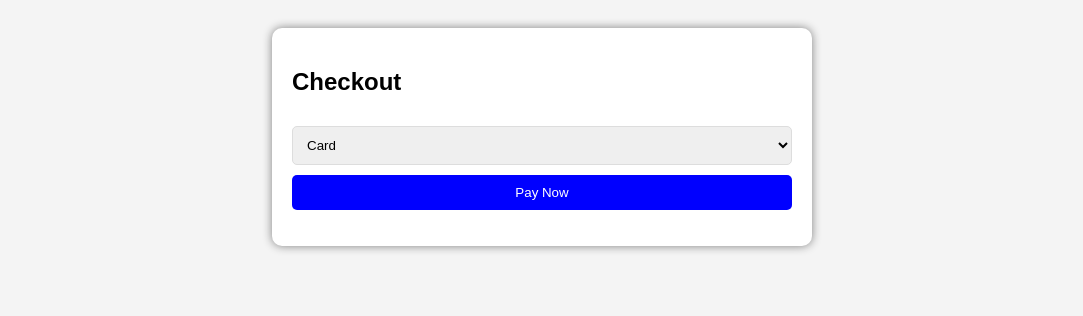
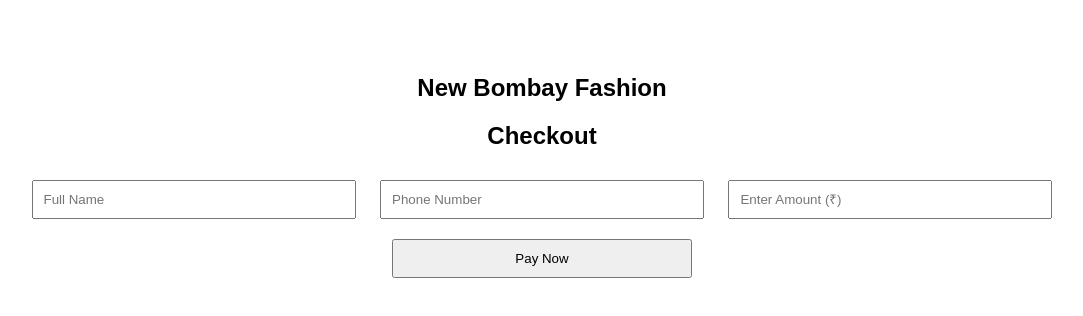
Before and after one commit to BhavyaRajpal/checkout, a plain HTML site: page index.html in a window 1280 px wide. Shown: the whole page, without its empty margins (98-1181 px from the left). Drawn offline with Linux system fonts and the light colour scheme.

Commit message:
index.html

```diff
--- a/index.html
+++ b/index.html
@@ -3,70 +3,79 @@
 <head>
     <meta charset="UTF-8">
     <meta name="viewport" content="width=device-width, initial-scale=1.0">
-    <title>Checkout</title>
+    <title>New Bombay Fashion - Payment</title>
     <script src="https://checkout.razorpay.com/v1/checkout.js"></script>
     <style>
-        body { font-family: Arial, sans-serif; background-color: #f4f4f4; padding: 20px; }
-        .container { max-width: 500px; margin: auto; background: white; padding: 20px; border-radius: 10px; box-shadow: 0px 0px 10px gray; }
-        input, select, button { width: 100%; padding: 10px; margin-top: 10px; border-radius: 5px; border: 1px solid #ddd; }
-        button { background: blue; color: white; border: none; cursor: pointer; }
-        button:disabled { background: gray; cursor: not-allowed; }
-        .hidden { display: none; }
-        .error { color: red; margin-top: 10px; }
-        .success { color: green; margin-top: 10px; }
+        body { font-family: Arial, sans-serif; text-align: center; padding: 50px; }
+        h1 { font-size: 24px; }
+        input, button { padding: 10px; margin: 10px; width: 80%; max-width: 300px; }
     </style>
 </head>
 <body>
 
-<div class="container">
+    <h1>New Bombay Fashion</h1>
     <h2>Checkout</h2>
-    <select id="paymentMethod" name="paymentMethod" onchange="togglePaymentFields()">
-        <option value="card">Card</option>
-        <option value="upi">UPI</option>
-        <option value="cod">Cash on Delivery</option>
-    </select>
 
-    <input type="text" id="upiId" name="upiId" placeholder="Enter UPI ID" class="hidden">
-
-    <button id="payNow" onclick="startPayment()">Pay Now</button>
-    <p id="orderMessage" class="success"></p>
-    <p id="errorMessage" class="error"></p>
-</div>
+    <input type="text" id="name" placeholder="Full Name">
+    <input type="tel" id="phone" placeholder="Phone Number">
+    <input type="text" id="amount" placeholder="Enter Amount (₹)">
+    <button id="pay-btn">Pay Now</button>
 
     <script>
-    function togglePaymentFields() {
-        let paymentMethod = document.getElementById("paymentMethod").value;
-        let upiField = document.getElementById("upiId");
-        upiField.style.display = (paymentMethod === "upi") ? "block" : "none";
+        document.getElementById("pay-btn").addEventListener("click", async function() {
+            const name = document.getElementById("name").value;
+            const phone = document.getElementById("phone").value;
+            const amount = parseFloat(document.getElementById("amount").value) * 100;
+
+            if (!name || !phone || isNaN(amount) || amount <= 0) {
+                alert("Please fill all fields correctly!");
+                return;
             }
 
-    function startPayment() {
-        let amount = 999 * 100;  // Amount in paisa
-        fetch("http://127.0.0.1:5000/create-order", {
+            const response = await fetch("/create-order", {
                 method: "POST",
                 headers: { "Content-Type": "application/json" },
                 body: JSON.stringify({ amount: amount })
+            });
+
+            const data = await response.json();
+            if (data.order_id) {
+                const options = {
+                    key: data.razorpay_key,
+                    amount: data.amount,
+                    currency: data.currency,
+                    name: "New Bombay Fashion",
+                    description: "Payment for order",
+                    order_id: data.order_id,
+                    handler: async function (response) {
+                        const verifyRes = await fetch("/verify-payment", {
+                            method: "POST",
+                            headers: { "Content-Type": "application/json" },
+                            body: JSON.stringify({
+                                order_id: data.order_id,
+                                payment_id: response.razorpay_payment_id,
+                                signature: response.razorpay_signature
                             })
-        .then(response => response.json())
-        .then(order => {
-            let options = {
-                key: "YOUR_RAZORPAY_KEY",
-                amount: order.amount,
-                currency: order.currency,
-                order_id: order.id,
-                name: "Your Business Name",
-                description: "Order Payment",
-                handler: function (response) {
-                    alert("Payment Successful! Payment ID: " + response.razorpay_payment_id);
+                        });
+
+                        const verifyData = await verifyRes.json();
+                        if (verifyData.message) {
+                            alert("Payment Successful!");
+                        } else {
+                            alert("Payment Failed!");
                         }
+                    },
+                    prefill: { name: name, contact: phone },
+                    theme: { color: "#3399cc" }
                 };
-            let rzp1 = new Razorpay(options);
-            rzp1.open();
-        })
-        .catch(error => {
-            document.getElementById("errorMessage").textContent = "Error initiating payment.";
+
+                const rzp = new Razorpay(options);
+                rzp.open();
+            } else {
+                alert("Payment failed: " + data.error);
+            }
         });
-    }
     </script>
+
 </body>
 </html>
```
Lines whose indentation alone changed are shown as unchanged.
